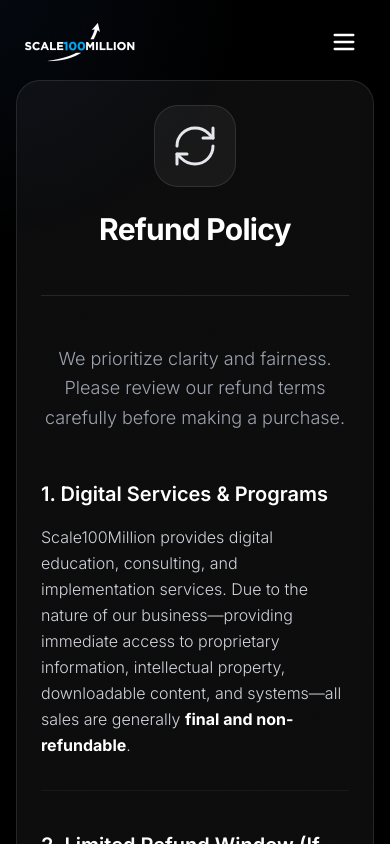
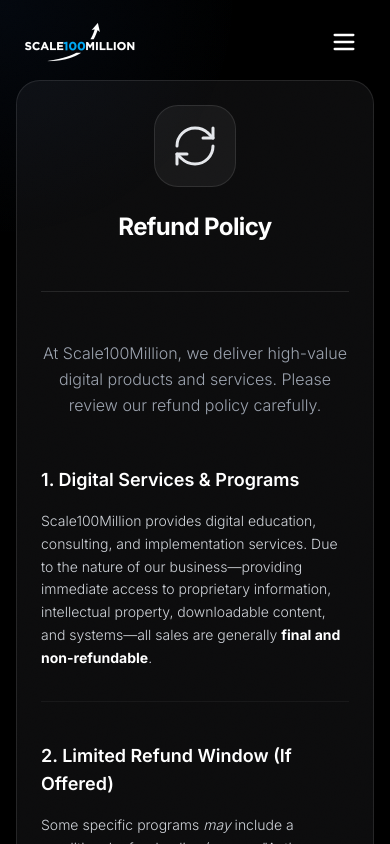
Before and after one commit to ryucraftz/scale100million, a React (Vite) app: page /refund-policy in a window 390 px wide. Shown: the top 844 px of the page. Built offline with nearby package versions, Linux system fonts and the light colour scheme.

Commit message:
Optimize font sizes on legal pages for mobile

```diff
--- a/src/components/CancellationPolicy.jsx
+++ b/src/components/CancellationPolicy.jsx
@@ -59,7 +59,7 @@ export default function CancellationPolicy() {
     return (
         <LegalLayout title="Cancellation Policy" icon={Ban}>
             <div className="mb-12 text-center md:text-left">
-                <p className="text-gray-400 text-lg leading-relaxed">
+                <p className="text-gray-400 text-base md:text-lg leading-relaxed">
                     This policy explains how cancellations work for our programs and services.
                 </p>
             </div>
@@ -67,10 +67,10 @@ export default function CancellationPolicy() {
             <div className="space-y-10">
                 {sections.map((section, idx) => (
                     <div key={idx} className="border-b border-white/5 pb-8 last:border-0 last:pb-0">
-                        <h2 className="text-xl font-semibold text-white mb-4">
+                        <h2 className="text-lg md:text-xl font-semibold text-white mb-4">
                             {idx + 1}. {section.title}
                         </h2>
-                        <div className="text-base text-gray-300 leading-relaxed">
+                        <div className="text-sm md:text-base text-gray-300 leading-relaxed">
                             {section.content}
                         </div>
                     </div>
--- a/src/components/LegalLayout.jsx
+++ b/src/components/LegalLayout.jsx
@@ -16,7 +16,7 @@ export default function LegalLayout({ title, icon: Icon, children }) {
                             <Icon size={48} className="text-gray-200" strokeWidth={1.5} />
                         </div>
                     )}
-                    <h1 className="text-3xl md:text-5xl font-bold tracking-tight mb-4">{title}</h1>
+                    <h1 className="text-2xl md:text-5xl font-bold tracking-tight mb-4">{title}</h1>
                 </div>
 
                 <div className="space-y-8 text-gray-300 leading-relaxed font-light">
--- a/src/components/PrivacyPolicy.jsx
+++ b/src/components/PrivacyPolicy.jsx
@@ -84,7 +84,7 @@ export default function PrivacyPolicy() {
   return (
     <LegalLayout title="Privacy Policy" icon={Shield}>
       <div className="mb-12 text-center md:text-left">
-        <p className="text-gray-400 text-lg leading-relaxed">
+        <p className="text-gray-400 text-base md:text-lg leading-relaxed">
           Scale100Million.com respects your privacy and is committed to protecting your personal information.
         </p>
       </div>
@@ -92,10 +92,10 @@ export default function PrivacyPolicy() {
       <div className="space-y-10">
         {sections.map((section, idx) => (
           <div key={idx} className="border-b border-white/5 pb-8 last:border-0 last:pb-0">
-            <h2 className="text-xl font-semibold text-white mb-4">
+            <h2 className="text-lg md:text-xl font-semibold text-white mb-4">
               {idx + 1}. {section.title}
             </h2>
-            <div className="text-base text-gray-300 leading-relaxed">
+            <div className="text-sm md:text-base text-gray-300 leading-relaxed">
               {section.content}
             </div>
           </div>
--- a/src/components/RefundPolicy.jsx
+++ b/src/components/RefundPolicy.jsx
@@ -70,18 +70,18 @@ export default function RefundPolicy() {
     return (
         <LegalLayout title="Refund Policy" icon={RefreshCw}>
             <div className="mb-12 text-center md:text-left">
-                <p className="text-gray-400 text-lg leading-relaxed">
-                    We prioritize clarity and fairness. Please review our refund terms carefully before making a purchase.
+                <p className="text-gray-400 text-base md:text-lg leading-relaxed">
+                    At Scale100Million, we deliver high-value digital products and services. Please review our refund policy carefully.
                 </p>
             </div>
 
             <div className="space-y-10">
                 {sections.map((section, idx) => (
                     <div key={idx} className="border-b border-white/5 pb-8 last:border-0 last:pb-0">
-                        <h2 className="text-xl font-semibold text-white mb-4">
+                        <h2 className="text-lg md:text-xl font-semibold text-white mb-4">
                             {idx + 1}. {section.title}
                         </h2>
-                        <div className="text-base text-gray-300 leading-relaxed">
+                        <div className="text-sm md:text-base text-gray-300 leading-relaxed">
                             {section.content}
                         </div>
                     </div>
--- a/src/components/ShippingPolicy.jsx
+++ b/src/components/ShippingPolicy.jsx
@@ -58,7 +58,7 @@ export default function ShippingPolicy() {
   return (
     <LegalLayout title="Shipping Policy" icon={Truck}>
       <div className="mb-12 text-center md:text-left">
-        <p className="text-gray-400 text-lg leading-relaxed">
+        <p className="text-gray-400 text-base md:text-lg leading-relaxed">
           Scale100Million is a digital service–based education and implementation company. We do not ship any physical products.
         </p>
       </div>
@@ -66,10 +66,10 @@ export default function ShippingPolicy() {
       <div className="space-y-10">
         {sections.map((section, idx) => (
           <div key={idx} className="border-b border-white/5 pb-8 last:border-0 last:pb-0">
-            <h2 className="text-xl font-semibold text-white mb-4">
+            <h2 className="text-lg md:text-xl font-semibold text-white mb-4">
               {idx + 1}. {section.title}
             </h2>
-            <div className="text-base text-gray-300 leading-relaxed">
+            <div className="text-sm md:text-base text-gray-300 leading-relaxed">
               {section.content}
             </div>
           </div>
--- a/src/components/TermsAndConditions.jsx
+++ b/src/components/TermsAndConditions.jsx
@@ -147,18 +147,18 @@ export default function TermsAndConditions() {
     return (
         <LegalLayout title="Terms & Conditions" icon={FileText}>
             <div className="mb-12 text-center md:text-left">
-                <p className="text-gray-400 text-lg leading-relaxed">
-                    Please read these terms carefully before using our services. By using our website, programs, or content, you agree to these legal obligations.
+                <p className="text-gray-400 text-base md:text-lg leading-relaxed">
+                    Welcome to Scale100Million.com. By accessing our website and services, you agree to these terms.
                 </p>
             </div>
 
             <div className="space-y-10">
                 {sections.map((section, idx) => (
                     <div key={idx} className="border-b border-white/5 pb-8 last:border-0 last:pb-0">
-                        <h2 className="text-xl font-semibold text-white mb-4">
+                        <h2 className="text-lg md:text-xl font-semibold text-white mb-4">
                             {idx + 1}. {section.title}
                         </h2>
-                        <div className="text-base text-gray-300 leading-relaxed">
+                        <div className="text-sm md:text-base text-gray-300 leading-relaxed">
                             {section.content}
                         </div>
                     </div>
```
